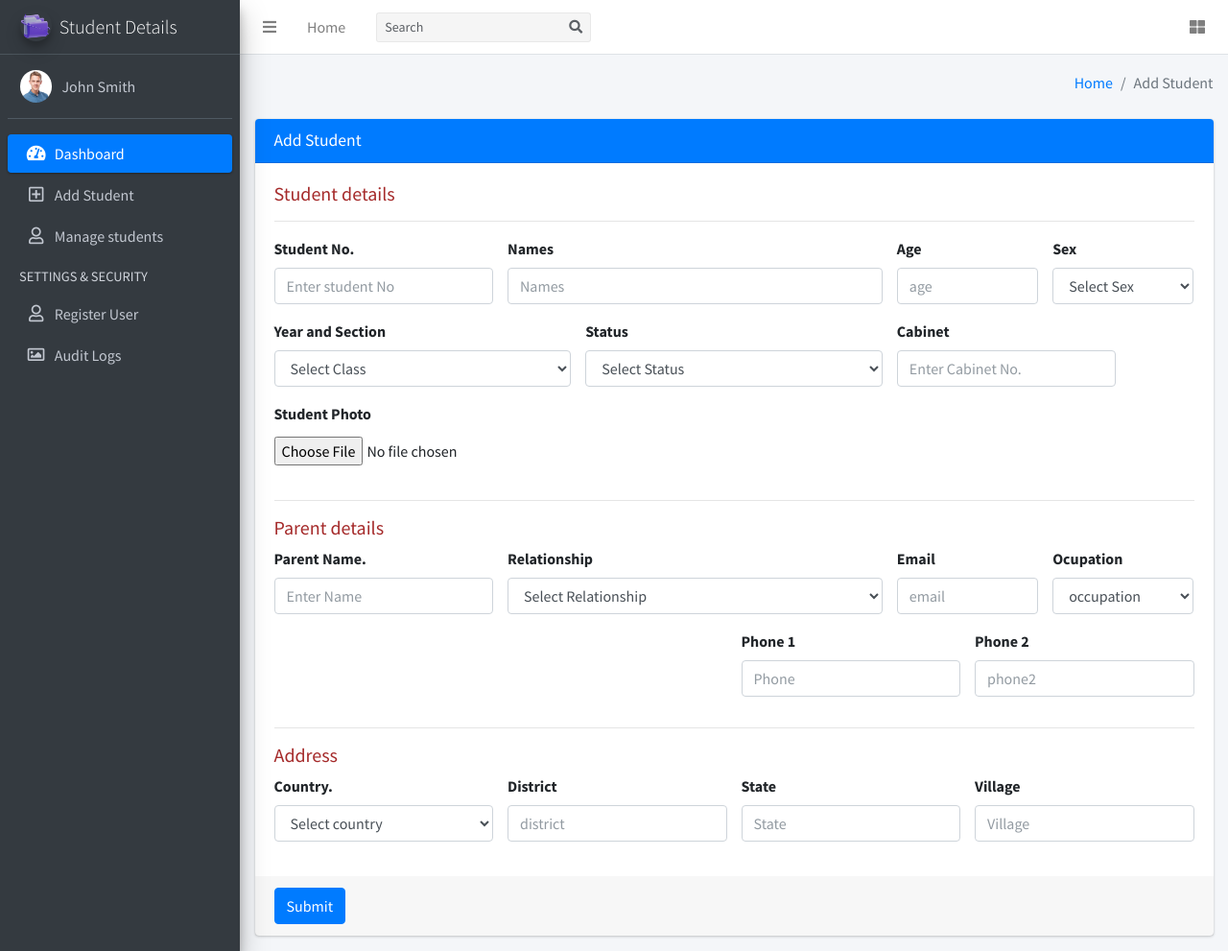
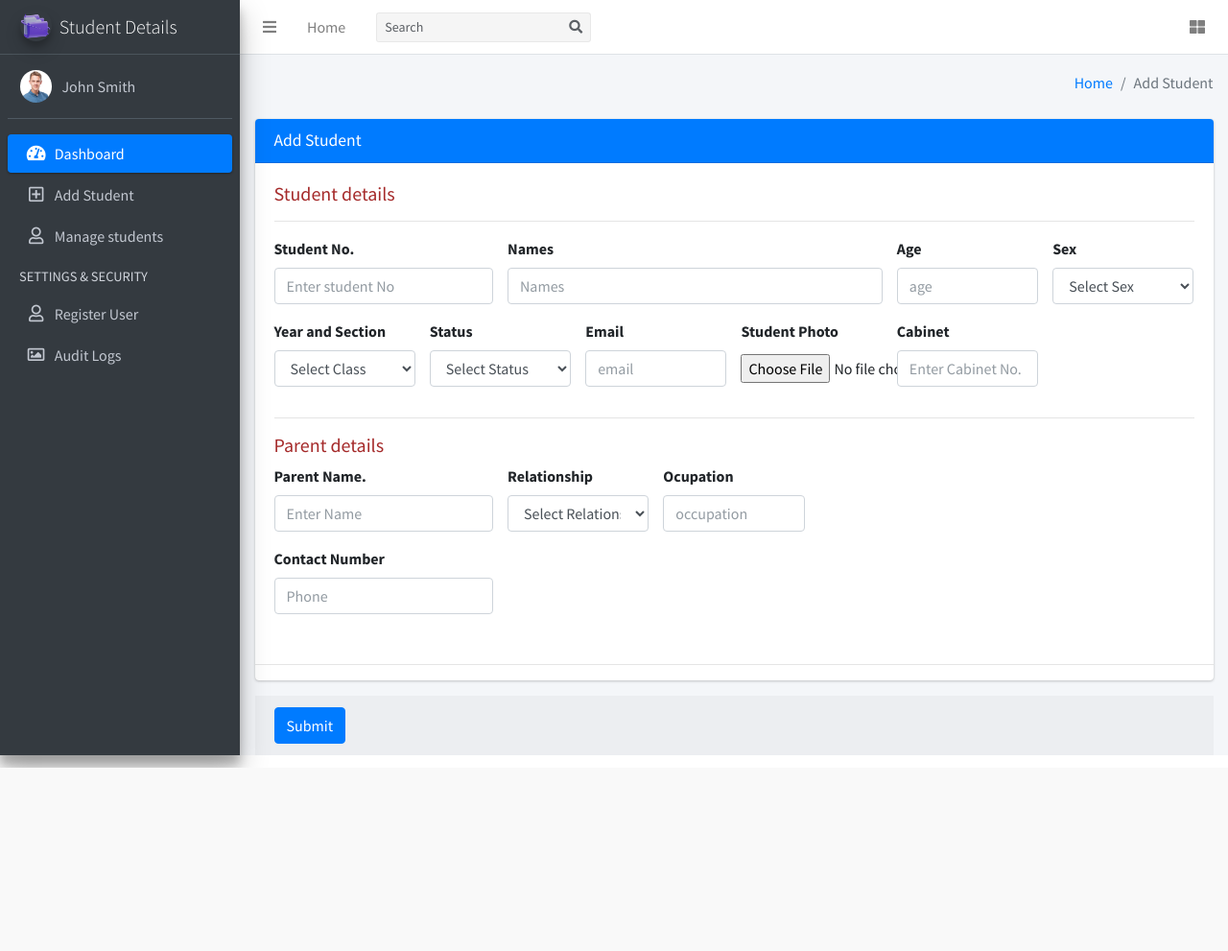
Before and after one commit to jmdinela/Student-Information-System, a PHP site: page /add_student.php in a window 1280 px wide. Shown: the whole page at 96% size. After the commit the page ends 800 px from the top, so only its background shows below. Run offline with PHP 8.4, Linux system fonts and the light colour scheme; a user stored in the database is signed in; data comes from the database, SQL or seed files in the repository; some libraries are stand-ins or nearby versions.

Commit message:
Update add_student.php

```diff
--- a/sdms/add_student.php
+++ b/sdms/add_student.php
@@ -107,7 +107,7 @@ if (strlen($_SESSION['sid']==0)) {
                         </div>
                       </div>
                       <div class="row">
-                        <div class="form-group col-md-4">
+                        <div class="form-group col-md-2">
                           <label for="age">Year and Section</label>
                           <select type="select" class="form-control" id="year" name="year" required>
                             <option>Select Class</option>
@@ -116,7 +116,7 @@ if (strlen($_SESSION['sid']==0)) {
                             <option value="3C">3C</option>
                           </select>
                         </div>
-                        <div class="form-group col-md-4">
+                        <div class="form-group col-md-2">
                           <label for="age">Status</label>
                           <select type="select" class="form-control" id="status" name="status">
                             <option>Select Status</option>
@@ -127,11 +127,11 @@ if (strlen($_SESSION['sid']==0)) {
                             <option value="Graduate">Graduate</option>
                           </select>
                         </div>
-                        <div class="form-group col-md-3">
-                          <label for="cabinet">Cabinet</label>
-                          <input type="text" class="form-control" id="cabinet" name="cabinet" placeholder="Enter Cabinet No." required>
+                        <div class="form-group col-md-2">
+                          <label for="age">Email</label>
+                          <input type="text" class="form-control" id="email" name="email" placeholder="email" required>
                         </div>
-                        <div class="form-group col-md-4">
+                        <div class="form-group col-md-2">
                           <label for="exampleInputFile">Student Photo</label>
                           <div class="input-group">
                             <div class="custom-file">
@@ -139,6 +139,11 @@ if (strlen($_SESSION['sid']==0)) {
                             </div>
                           </div>
                         </div>
+                        <div class="form-group col-md-2">
+                          <label for="cabinet">Cabinet</label>
+                          <input type="text" class="form-control" id="cabinet" name="cabinet" placeholder="Enter Cabinet No." required>
+                        </div>
+
                       </div>
                       <hr>
                       <span style="color: brown"><h5>Parent details</h5></span>
@@ -147,79 +152,32 @@ if (strlen($_SESSION['sid']==0)) {
                           <label for="parentname">Parent Name.</label>
                           <input type="text" class="form-control" id="parentname" name="parentname" placeholder="Enter Name" required>
                         </div>
-                        <div class="form-group col-md-5">
+                        <div class="form-group col-md-2">
                           <label for="relation">Relationship</label>
                           <select type="select" class="form-control" id="relation" name="relation"required>
                             <option>Select Relationship</option>
                             <option value="Father">Father</option>
                             <option value="Mother">Mother</option>
-                            <option value="Father">Uncel</option>
-                            <option value="Mother">Ant</option>
-                            <option value="Mother">Grand</option>
+                            <option value="Mother">Grandparents</option>
                           </select>
                         </div>
-                        <div class="form-group col-md-2">
-                          <label for="age">Email</label>
-                          <input type="text" class="form-control" id="email" name="email" placeholder="email" required>
-                        </div>
+
                         <div class="form-group col-md-2">
                           <label for="sex">Ocupation</label>
-                          <select type="select" class="form-control" id="ocupation" name="ocupation"required>
-                            <option>occupation</option>
-                            <option value="Doctor">Doctor</option>
-                            <option value="Engineer">Engineer</option>
-                            <option value="Bussiness man">Bussiness man</option>
-                            <option value="Teacher">Teacher</option>
-                            <option value="Driver">Driver</option>
-                            <option value="Pilot">Pilot</option>
-                            <option value="Software developer">Software developer</option>
-                            <option value="Farmer">Farmer</option>
-                          </select>
+                          <input type="text" class="form-control" id="ocupation" name="ocupation" placeholder="occupation" required>
+
                         </div>
                       </div>
                       <div class="row">
-                        <div class="form-group col-md-3 offset-md-6">
-                          <label for="phone1">Phone 1</label>
+                        <div class="form-group col-md-3 ">
+                          <label for="phone1">Contact Number</label>
                           <input type="text" class="form-control" id="phone" name="phone" placeholder="Phone"required>
                         </div>
-                        <div class="form-group col-md-3">
-                          <label for="nextphone">Phone 2</label>
-                          <input type="text" class="form-control" id="nextphone" name="nextphone" placeholder="phone2" required>
+
                         </div>
                       </div>
                       <hr>
-                      <span style="color: brown"><h5>Address</h5></span>
-                      <div class="row">
-                        <div class="form-group col-md-3 ">
-                          <label for="phone1">Country.</label>
-                          <select type="select" class="form-control" id="country" name="country"required>
-                            <option>Select country</option>
-                            <option value="England">England</option>
-                            <option value="Spain">Spain</option>
-                            <option value="USA">USA</option>
-                            <option value="France">France</option>
-                            <option value="Russia">Russia</option>
-                            <option value="Dubai">Dubai</option>
-                            <option value="Uganda">Uganda</option>
-                            <option value="United Kingdom">United Kingdom</option>
-                            <option value="Canada">Canada</option>
-                            <option value="India">India</option>
 
-                          </select>
-                        </div>
-                        <div class="form-group col-md-3 ">
-                          <label for="district">District</label>
-                          <input type="text" class="form-control" id="district" name="district" placeholder="district"required>
-                        </div>
-                        <div class="form-group col-md-3 ">
-                          <label for="county">State</label>
-                          <input type="text" class="form-control" id="state" name="state" placeholder="State"required>
-                        </div>
-                        <div class="form-group col-md-3">
-                          <label for="village">Village</label>
-                          <input type="text" class="form-control" id="village" name="village" placeholder="Village"required>
-                        </div>
-                      </div>
                     </div>
                     <!-- /.card-body -->
                     <div class="card-footer">
```
